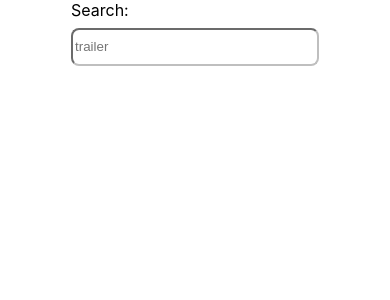
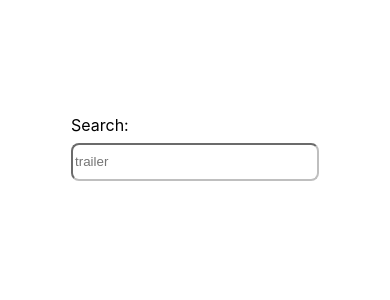
Before and after one commit to Svetoslav99/outdoorsy-challenge, a React (Vite) app: page / in a window 390 px wide. Shown: the top 300 px of the page. Built offline with nearby package versions, Linux system fonts and the light colour scheme.

Commit message:
Added class 'filter-container' with 35vh height for when we are on a mobile screen.

```diff
--- a/src/components/layout/Layout.module.css
+++ b/src/components/layout/Layout.module.css
@@ -1,7 +1,9 @@
-.search-container {
+.filter-container {
     display        : flex;
+    flex-flow      : column;
     justify-content: center;
     align-items    : center;
+    row-gap        : 16px;
     width          : 100%;
     min-width      : 250px;
     height         : 20vh;
@@ -21,4 +23,8 @@
     .list-items-container {
         row-gap: 16px;
     }
+
+    .filter-container {
+        height: 35vh;
+    }
 }
```
